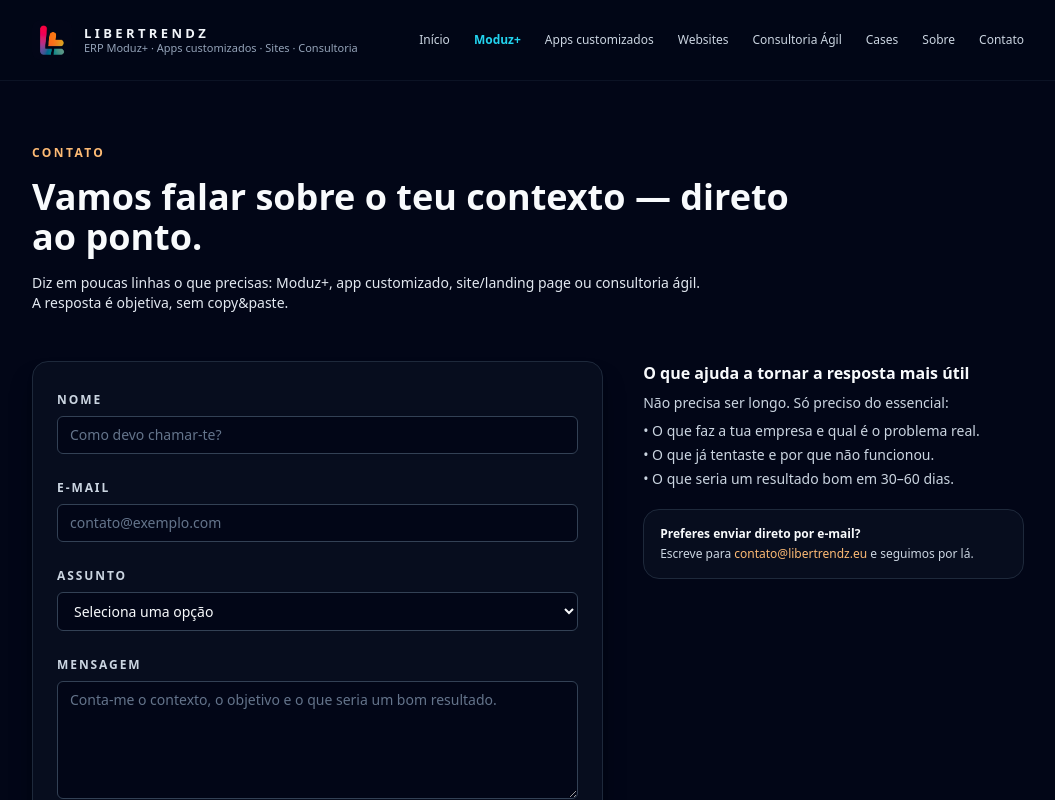
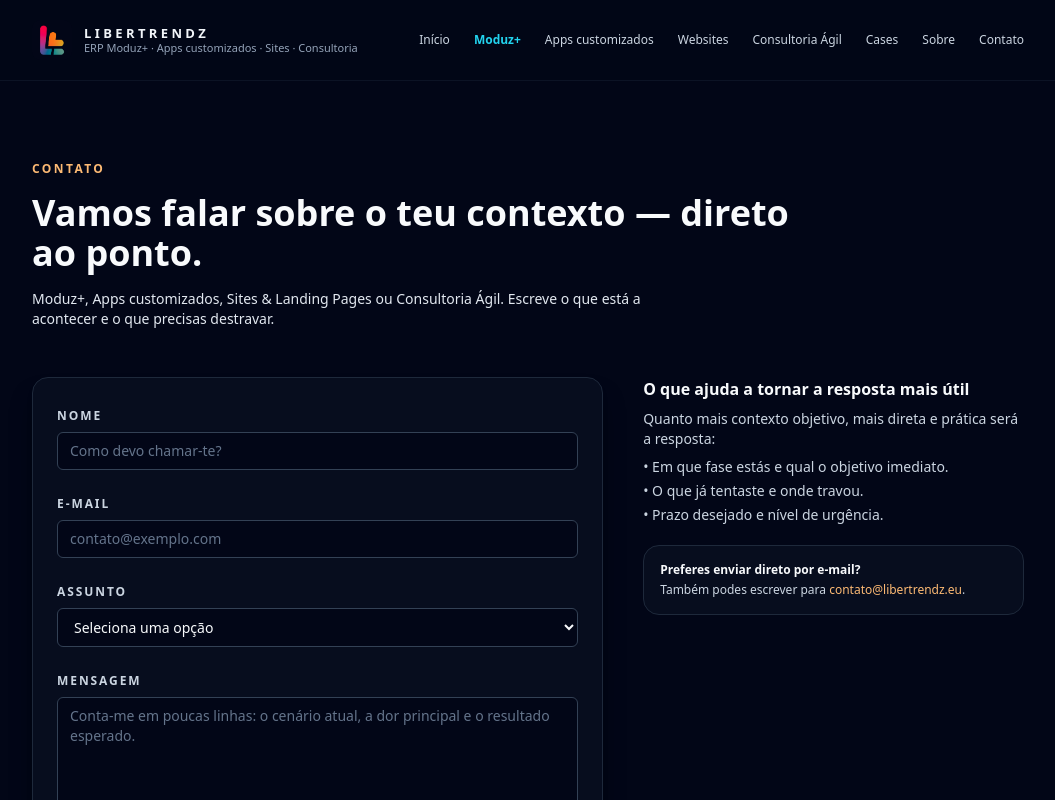
Before and after one commit to libertrendz/libertrendz-site, a Next.js app: page /contato in a window 1280 px wide. Shown: the top 800 px of the page, without its empty margins (112-1167 px from the left). Built offline with nearby package versions, Linux system fonts and the light colour scheme.

Commit message:
Update page.tsx

```diff
--- a/app/contato/page.tsx
+++ b/app/contato/page.tsx
@@ -1,4 +1,4 @@
-// repo: libertrendz-site/app/contato/page.tsx
+// libertrendz-site/app/contato/page.tsx
 "use client";
 
 import { FormEvent, useState } from "react";
@@ -26,7 +26,7 @@ export default function ContatoPage() {
       const res = await fetch("/api/contato", {
         method: "POST",
         headers: { "Content-Type": "application/json" },
-        body: JSON.stringify({ nome, email, assunto, mensagem })
+        body: JSON.stringify({ nome, email, assunto, mensagem }),
       });
 
       if (!res.ok) {
@@ -40,7 +40,7 @@ export default function ContatoPage() {
 
       setStatus("success");
       form.reset();
-    } catch (err) {
+    } catch {
       setStatus("error");
       setErrorMsg("Não foi possível enviar no momento. Tente novamente em instantes.");
     }
@@ -50,7 +50,8 @@ export default function ContatoPage() {
     <main className="min-h-[calc(100vh-5rem)] bg-slate-950 text-slate-50">
       <section className="container-page py-12 lg:py-16 space-y-12">
         {/* HERO */}
-        <div className="max-w-3xl space-y-4">
+        <div className="relative max-w-3xl space-y-4">
+          <div className="pointer-events-none absolute -inset-x-6 -top-8 -bottom-8 -z-10 rounded-2xl bg-gradient-to-r from-accent-500/12 via-accent-400/6 to-transparent blur-[16px]" />
           <p className="text-xs font-semibold uppercase tracking-[0.2em] text-accent-400">
             Contato
           </p>
@@ -58,8 +59,8 @@ export default function ContatoPage() {
             Vamos falar sobre o teu contexto — direto ao ponto.
           </h1>
           <p className="text-sm text-slate-200 max-w-2xl">
-            Diz em poucas linhas o que precisas: Moduz+, app customizado, site/landing page ou consultoria ágil.
-            A resposta é objetiva, sem copy&paste.
+            Moduz+, Apps customizados, Sites & Landing Pages ou Consultoria Ágil.
+            Escreve o que está a acontecer e o que precisas destravar.
           </p>
         </div>
 
@@ -118,9 +119,9 @@ export default function ContatoPage() {
                   <option value="" disabled>
                     Seleciona uma opção
                   </option>
-                  <option value="Moduz+ (ERP modular)">Moduz+ (ERP modular)</option>
+                  <option value="Moduz+">Moduz+</option>
                   <option value="Apps customizados">Apps customizados</option>
-                  <option value="Sites e Landing Pages">Sites e Landing Pages</option>
+                  <option value="Sites & Landing Pages">Sites & Landing Pages</option>
                   <option value="Consultoria Ágil">Consultoria Ágil</option>
                   <option value="Outro">Outro tema relacionado</option>
                 </select>
@@ -139,20 +140,19 @@ export default function ContatoPage() {
                   required
                   rows={5}
                   className="w-full rounded-md border border-slate-700 bg-slate-950 px-3 py-2 text-sm text-slate-50 outline-none ring-0 transition placeholder:text-slate-500 focus:border-accent-400 focus:ring-2 focus:ring-accent-500/40"
-                  placeholder="Conta-me o contexto, o objetivo e o que seria um bom resultado."
+                  placeholder="Conta-me em poucas linhas: o cenário atual, a dor principal e o resultado esperado."
                 />
               </div>
 
-              {/* FEEDBACK */}
               {status === "success" && (
                 <p className="text-xs text-emerald-400">
-                  Mensagem enviada com sucesso. Vou ler e responder assim que possível.
+                  Mensagem enviada com sucesso. Vou ler com atenção e responder assim que possível.
                 </p>
               )}
               {status === "error" && (
                 <p className="text-xs text-red-400">
                   {errorMsg ||
-                    "Algo correu mal ao enviar. Tente novamente em instantes ou envie para contato@libertrendz.eu."}
+                    "Algo correu mal ao enviar. Tente novamente em instantes ou envie diretamente para contato@libertrendz.eu."}
                 </p>
               )}
 
@@ -175,12 +175,12 @@ export default function ContatoPage() {
                 O que ajuda a tornar a resposta mais útil
               </h2>
               <p className="mt-2 text-slate-300">
-                Não precisa ser longo. Só preciso do essencial:
+                Quanto mais contexto objetivo, mais direta e prática será a resposta:
               </p>
               <ul className="mt-2 space-y-1 text-slate-300">
-                <li>• O que faz a tua empresa e qual é o problema real.</li>
-                <li>• O que já tentaste e por que não funcionou.</li>
-                <li>• O que seria um resultado bom em 30–60 dias.</li>
+                <li>• Em que fase estás e qual o objetivo imediato.</li>
+                <li>• O que já tentaste e onde travou.</li>
+                <li>• Prazo desejado e nível de urgência.</li>
               </ul>
             </div>
 
@@ -189,14 +189,14 @@ export default function ContatoPage() {
                 Preferes enviar direto por e-mail?
               </p>
               <p>
-                Escreve para{" "}
+                Também podes escrever para{" "}
                 <a
                   href="mailto:contato@libertrendz.eu"
                   className="text-accent-400 hover:text-accent-300"
                 >
                   contato@libertrendz.eu
-                </a>{" "}
-                e seguimos por lá.
+                </a>
+                .
               </p>
             </div>
           </div>
```
